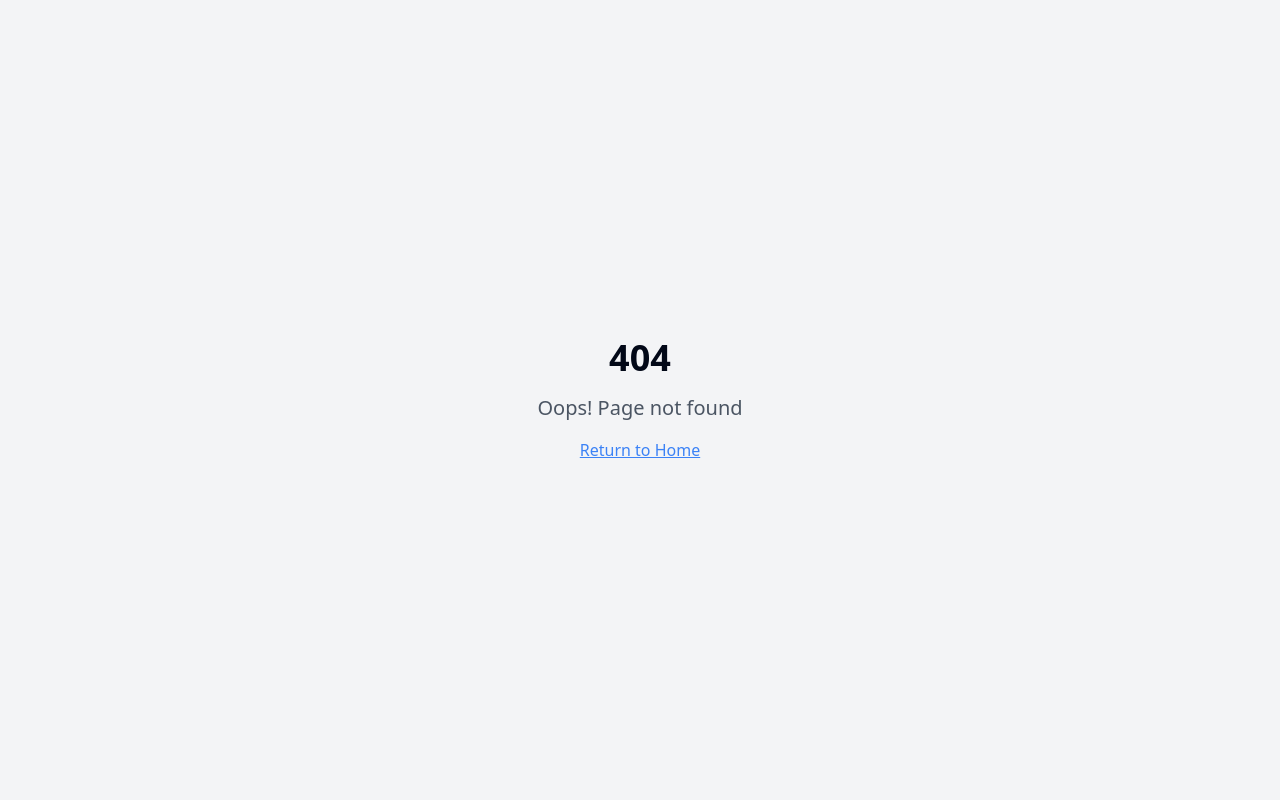
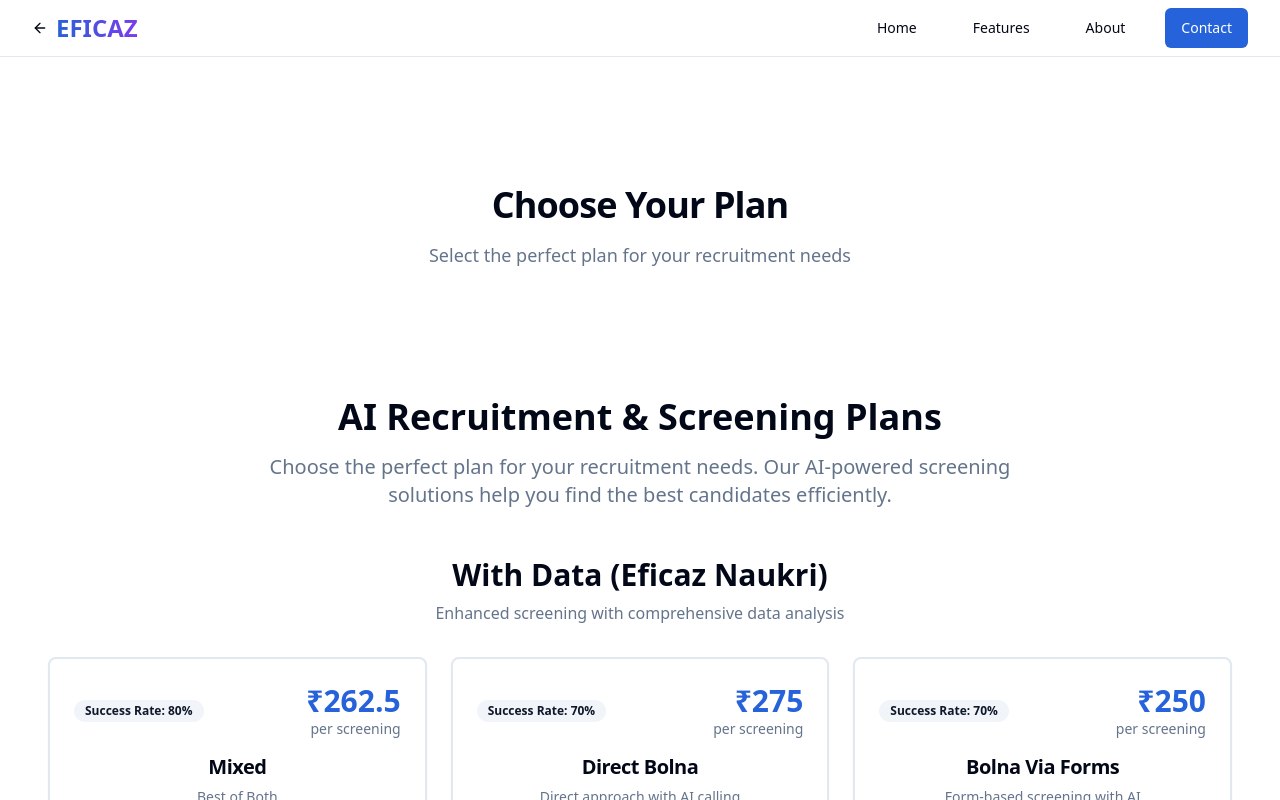
Before and after one commit to areysid/Eficaz, a React (Vite) app: page /pricing in a window 1280 px wide. Before the commit this address had no page. Shown: the top 800 px of the page. Built offline with nearby package versions, Linux system fonts and the light colour scheme.

Commit message:
Update pricing page and navigation
Remove "Watch Demo" button and rename "Start Free Trial" to "Get Started".
Update "Get Started" button to display all pricing plans upon click.
Relocate pricing plans from the main domain to a subdomain.

```diff
--- a/src/App.tsx
+++ b/src/App.tsx
@@ -4,6 +4,7 @@ import { TooltipProvider } from "@/components/ui/tooltip";
 import { QueryClient, QueryClientProvider } from "@tanstack/react-query";
 import { BrowserRouter, Routes, Route } from "react-router-dom";
 import Index from "./pages/Index";
+import Pricing from "./pages/Pricing";
 import NotFound from "./pages/NotFound";
 
 const queryClient = new QueryClient();
@@ -16,6 +17,7 @@ const App = () => (
       <BrowserRouter>
         <Routes>
           <Route path="/" element={<Index />} />
+          <Route path="/pricing" element={<Pricing />} />
           {/* ADD ALL CUSTOM ROUTES ABOVE THE CATCH-ALL "*" ROUTE */}
           <Route path="*" element={<NotFound />} />
         </Routes>
--- a/src/components/LandingPage.tsx
+++ b/src/components/LandingPage.tsx
@@ -2,7 +2,7 @@ import { Button } from "@/components/ui/button";
 import { Card, CardContent, CardDescription, CardHeader, CardTitle } from "@/components/ui/card";
 import { Badge } from "@/components/ui/badge";
 import { CheckCircle, Zap, Shield, Users, ArrowRight, Star } from "lucide-react";
-import PricingPlans from "./PricingPlans";
+import { Link } from "react-router-dom";
 
 const LandingPage = () => {
   return (
@@ -17,9 +17,13 @@ const LandingPage = () => {
           </div>
           <nav className="hidden md:flex items-center space-x-6">
             <Button variant="ghost" className="text-sm font-medium">Features</Button>
+            <Link to="/pricing">
               <Button variant="ghost" className="text-sm font-medium">Pricing</Button>
+            </Link>
             <Button variant="ghost" className="text-sm font-medium">About</Button>
+            <Link to="/pricing">
               <Button variant="default" className="text-sm font-medium">Get Started</Button>
+            </Link>
           </nav>
         </div>
       </header>
@@ -42,13 +46,12 @@ const LandingPage = () => {
               Find the perfect talent faster than ever before.
             </p>
             <div className="mt-10 flex items-center justify-center gap-6">
+              <Link to="/pricing">
                 <Button size="lg" className="h-12 px-8">
-                Start Free Trial
+                  Get Started
                   <ArrowRight className="ml-2 h-4 w-4" />
                 </Button>
-              <Button variant="outline" size="lg" className="h-12 px-8">
-                Watch Demo
-              </Button>
+              </Link>
             </div>
           </div>
         </div>
@@ -144,21 +147,6 @@ const LandingPage = () => {
         </div>
       </section>
 
-      {/* Pricing Section */}
-      <section className="py-20 sm:py-32">
-        <div className="container">
-          <div className="mx-auto max-w-2xl text-center mb-16">
-            <h2 className="text-3xl font-bold tracking-tight sm:text-4xl">
-              Choose Your Plan
-            </h2>
-            <p className="mt-4 text-lg text-muted-foreground">
-              Select the perfect plan for your recruitment needs
-            </p>
-          </div>
-          <PricingPlans />
-        </div>
-      </section>
-
       {/* CTA Section */}
       <section className="py-20 sm:py-32 bg-primary text-primary-foreground">
         <div className="container">
@@ -170,10 +158,12 @@ const LandingPage = () => {
               Join thousands of companies already using EFICAZ to find top talent faster.
             </p>
             <div className="mt-8">
+              <Link to="/pricing">
                 <Button size="lg" variant="secondary" className="h-12 px-8">
-                Start Your Free Trial
+                  Get Started
                   <ArrowRight className="ml-2 h-4 w-4" />
                 </Button>
+              </Link>
             </div>
           </div>
         </div>
--- /dev/null
+++ b/src/pages/Pricing.tsx
@@ -0,0 +1,47 @@
+import PricingPlans from "@/components/PricingPlans";
+import { Button } from "@/components/ui/button";
+import { ArrowLeft } from "lucide-react";
+import { Link } from "react-router-dom";
+
+const Pricing = () => {
+  return (
+    <div className="min-h-screen bg-background">
+      {/* Header */}
+      <header className="sticky top-0 z-50 w-full border-b bg-background/95 backdrop-blur supports-[backdrop-filter]:bg-background/60">
+        <div className="container flex h-14 items-center justify-between">
+          <Link to="/" className="flex items-center space-x-2">
+            <ArrowLeft className="h-4 w-4" />
+            <div className="text-2xl font-bold bg-gradient-to-r from-primary to-accent bg-clip-text text-transparent">
+              EFICAZ
+            </div>
+          </Link>
+          <nav className="hidden md:flex items-center space-x-6">
+            <Link to="/">
+              <Button variant="ghost" className="text-sm font-medium">Home</Button>
+            </Link>
+            <Button variant="ghost" className="text-sm font-medium">Features</Button>
+            <Button variant="ghost" className="text-sm font-medium">About</Button>
+            <Button variant="default" className="text-sm font-medium">Contact</Button>
+          </nav>
+        </div>
+      </header>
+
+      {/* Pricing Section */}
+      <section className="py-20 sm:py-32">
+        <div className="container">
+          <div className="mx-auto max-w-2xl text-center mb-16">
+            <h1 className="text-3xl font-bold tracking-tight sm:text-4xl">
+              Choose Your Plan
+            </h1>
+            <p className="mt-4 text-lg text-muted-foreground">
+              Select the perfect plan for your recruitment needs
+            </p>
+          </div>
+          <PricingPlans />
+        </div>
+      </section>
+    </div>
+  );
+};
+
+export default Pricing;
```
Lines whose indentation alone changed are shown as unchanged.
